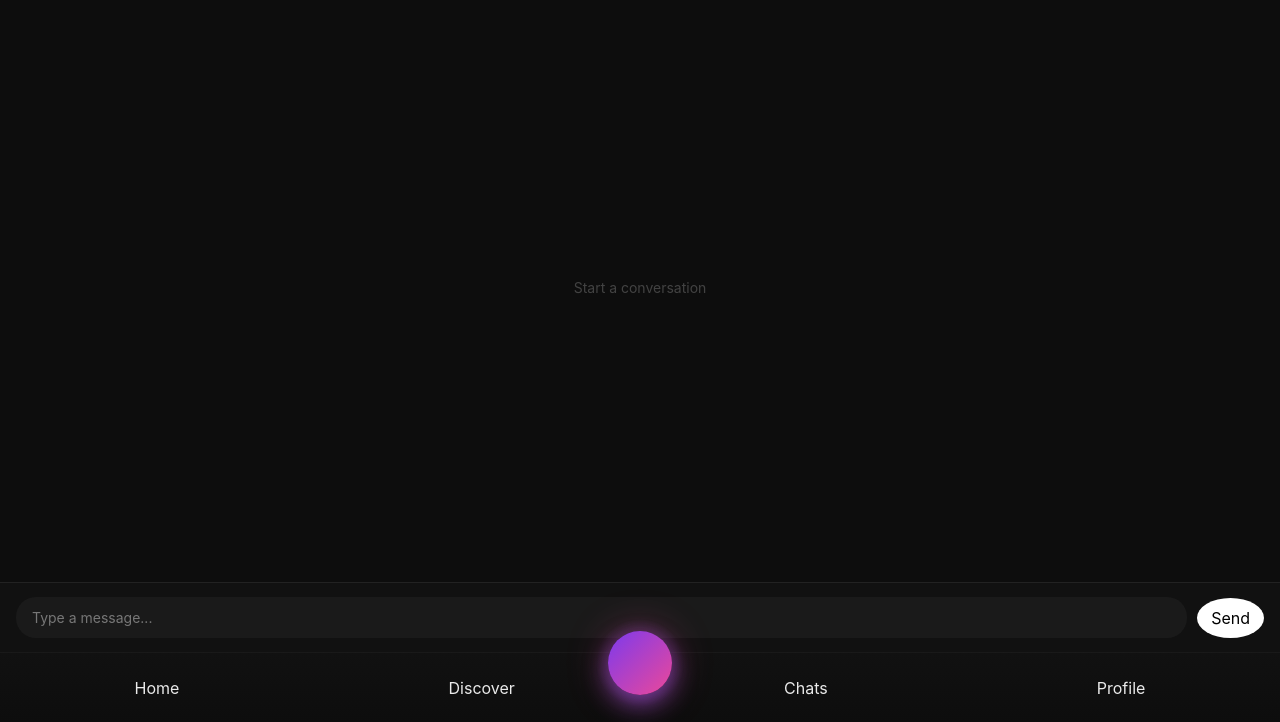
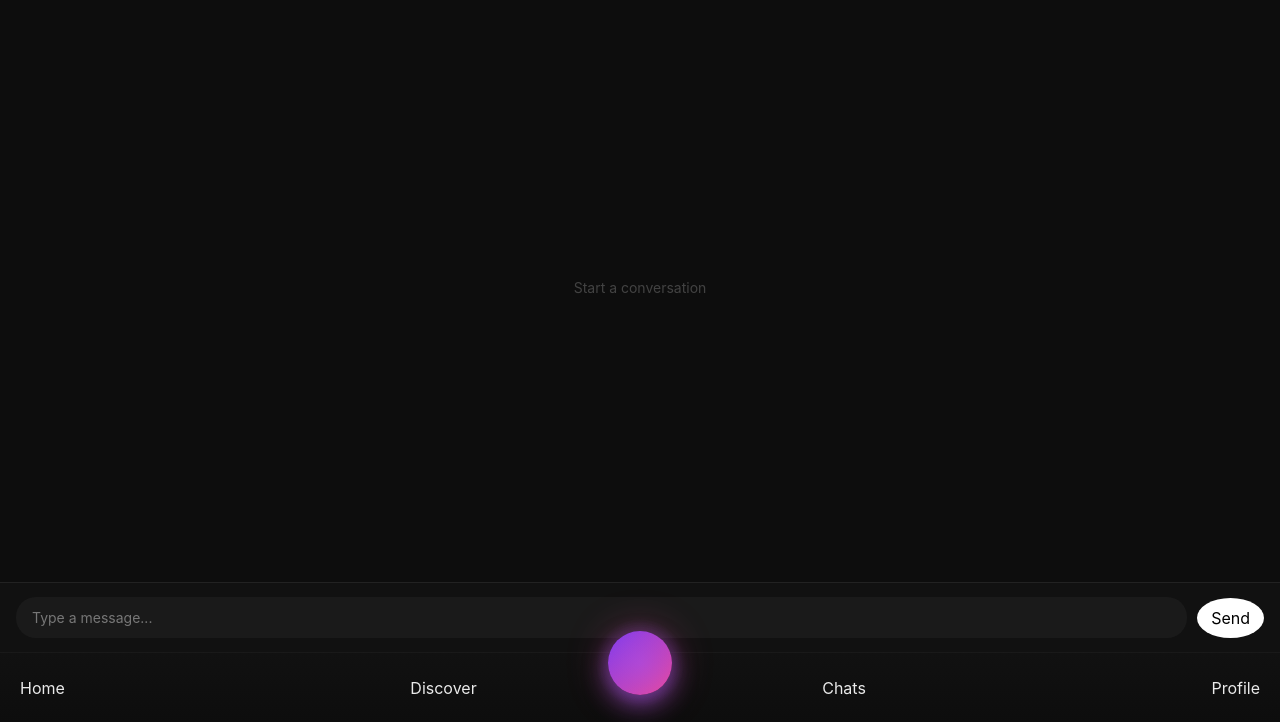
Before and after one commit to trammetien-hash/tram-ai, a website: page index.html in a window 1280 px wide. Shown: the part 78-800 px from the top of the page. Drawn offline with Linux system fonts and the light colour scheme.

Commit message:
style.css

```diff
--- a/style.css
+++ b/style.css
@@ -198,23 +198,27 @@ body {
   position: fixed;
   bottom: 0;
   width: 100%;
-  height: 70px; /* tăng để chứa nút + */
+  height: 70px;
+
   background: linear-gradient(to top, #0d0d0d, #111);
   border-top: 1px solid rgba(255,255,255,0.05);
 
   display: flex;
-  justify-content: space-around;
+  justify-content: space-between; /* FIX */
   align-items: center;
+  padding: 0 20px; /* FIX */
 
   z-index: 100;
+  backdrop-filter: blur(10px); /* bonus cho xịn */
 }
 
 /* icon thường */
 .bottom-nav button {
+  flex: 1; /* FIX cân đều */
+
   background: none;
   border: none;
   color: #777;
-  font-size: 20px;
   cursor: pointer;
   transition: 0.2s;
 
@@ -224,7 +228,7 @@ body {
   font-size: 11px;
 }
 
-/* icon active (màu tím) */
+/* icon active */
 .bottom-nav button.active {
   color: #a78bfa;
 }
@@ -239,6 +243,8 @@ body {
 .nav-center {
   position: absolute;
   top: -22px;
+  left: 50%; /* FIX */
+  transform: translateX(-50%); /* FIX */
 
   width: 64px;
   height: 64px;
@@ -253,9 +259,11 @@ body {
   box-shadow:
     0 10px 25px rgba(168,85,247,0.5),
     0 0 40px rgba(236,72,153,0.4);
+
+  z-index: 101; /* FIX nổi lên */
 }
 
-/* glow lan ra */
+/* glow */
 .nav-center::after {
   content: "";
   position: absolute;
@@ -273,9 +281,9 @@ body {
   font-size: 26px;
 }
 
-/* hiệu ứng bấm */
+/* click effect */
 .nav-center:active {
-  transform: scale(0.9);
+  transform: translateX(-50%) scale(0.9); /* FIX không lệch */
     }
 
 /* 🔍 DISCOVER */
```
